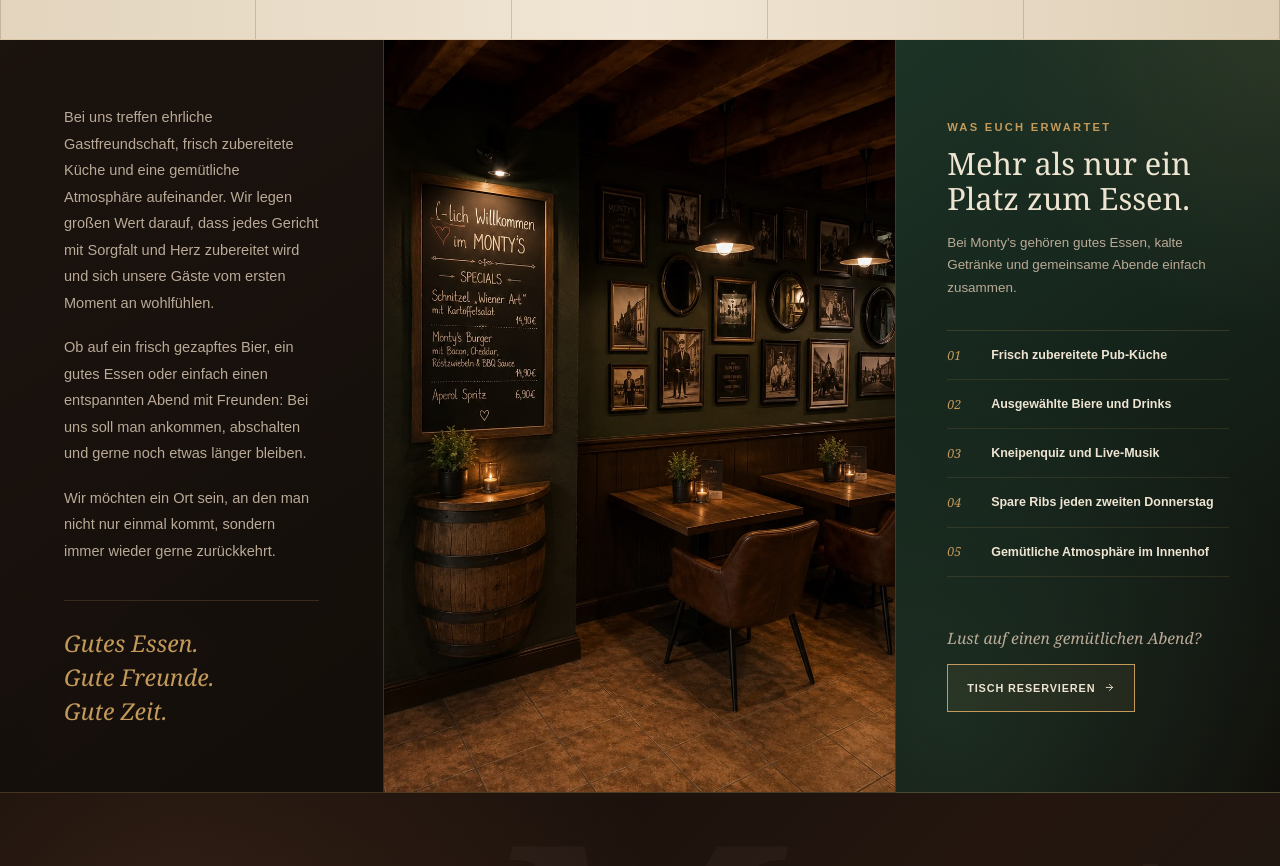
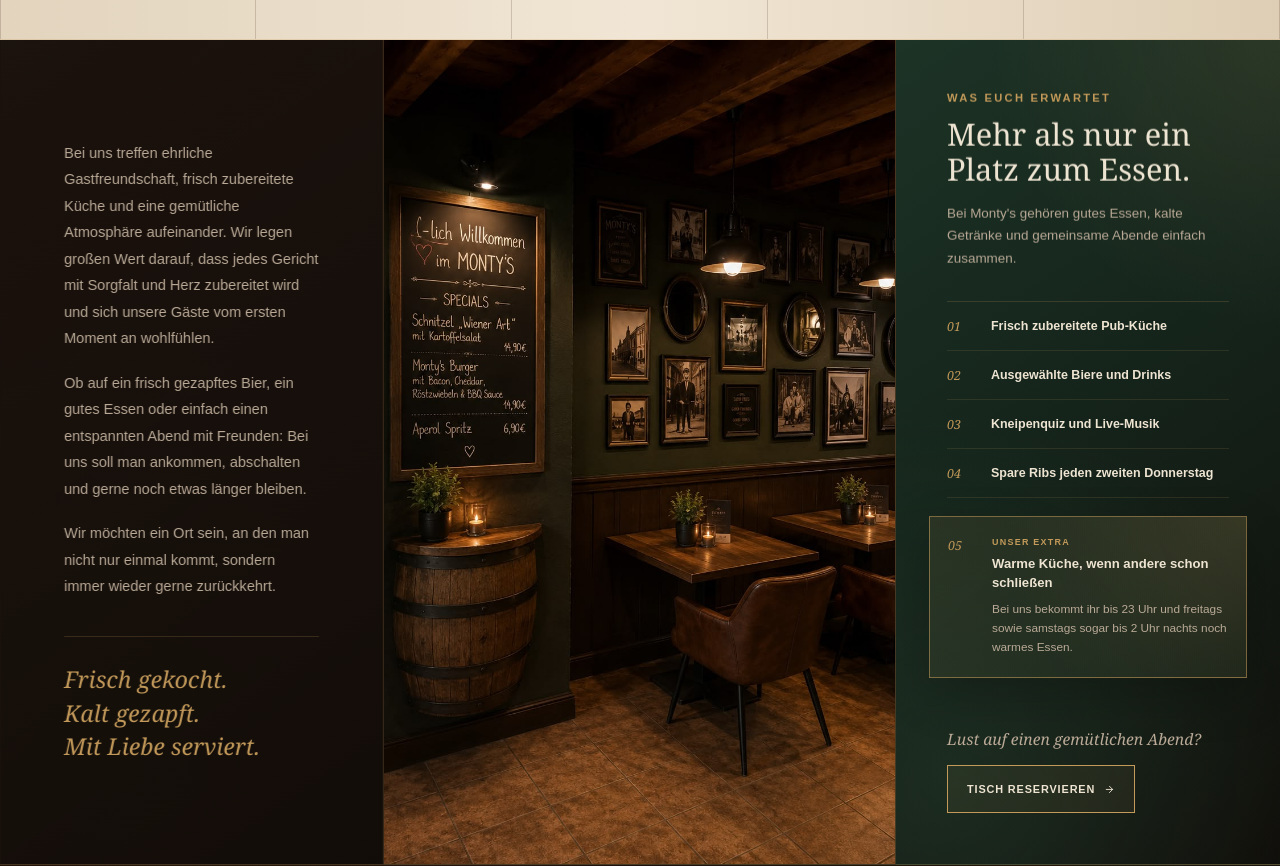
Before and after one commit to MamaTochterOnTour/montys-bar, a React (Vite) app: page / in a window 1280 px wide. Shown: the part 1020-1886 px from the top of the page. Built offline with nearby package versions, Linux system fonts and the light colour scheme.

Commit message:
Erster Entwurf 2

```diff
--- a/src/pages/Home.jsx
+++ b/src/pages/Home.jsx
@@ -5,6 +5,7 @@ import burgerImage from "../assets/images/food-burger.jpg";
 import ribsImage from "../assets/images/food-ribs.jpg";
 import heroImage from "../assets/images/hero.jpg";
 import atmosphereImage from "../assets/images/atmosphere.jpg";
+import { useEffect, useRef, useState } from "react";
 import { Link } from "react-router-dom";
 import {
   FiArrowRight,
@@ -111,6 +112,61 @@ function ImagePlaceholder({
   );
 }
 
+function Reveal({
+  children,
+  className = "",
+  direction = "up",
+  delay = 0,
+  stagger = false,
+  as: Tag = "div",
+}) {
+  const elementRef = useRef(null);
+  const [isVisible, setIsVisible] = useState(false);
+
+  useEffect(() => {
+    const element = elementRef.current;
+
+    if (!element) {
+      return undefined;
+    }
+
+    const observer = new IntersectionObserver(
+      ([entry]) => {
+        if (entry.isIntersecting) {
+          setIsVisible(true);
+          observer.unobserve(element);
+        }
+      },
+      {
+        threshold: 0.15,
+        rootMargin: "0px 0px -70px 0px",
+      }
+    );
+
+    observer.observe(element);
+
+    return () => observer.disconnect();
+  }, []);
+
+  return (
+    <Tag
+      ref={elementRef}
+      className={[
+        "reveal",
+        `reveal--${direction}`,
+        stagger ? "reveal--stagger" : "",
+        isVisible ? "is-visible" : "",
+        className,
+      ]
+        .filter(Boolean)
+        .join(" ")}
+      style={{ "--reveal-delay": `${delay}ms` }}
+    >
+      {children}
+    </Tag>
+  );
+}
+
 function Home() {
   return (
     <main className="home">
@@ -119,7 +175,7 @@ function Home() {
         <div className="home-hero__grain" />
 
         <div className="home-hero__container">
-          <div className="home-hero__content">
+          <div className="home-hero__content home-load-animation home-load-animation--left">
 
             <h1>
               Monty&apos;s
@@ -174,7 +230,7 @@ function Home() {
             </div>
           </div>
 
-          <div className="home-hero__visual">
+          <div className="home-hero__visual home-load-animation home-load-animation--right">
   <img
     src={heroImage}
     alt="Gemütlicher Innenbereich von Monty's Pub & Kitchen"
@@ -186,7 +242,10 @@ function Home() {
 
       {/* HIGHLIGHT-LEISTE */}
       <section className="home-highlights">
-        <div className="home-highlights__container">
+        <Reveal
+  className="home-highlights__container"
+  stagger
+>
   {highlights.map((highlight) => (
     <article
       className="home-highlight-card"
@@ -202,14 +261,17 @@ function Home() {
       </div>
     </article>
   ))}
-        </div>
+</Reveal>
       </section>
 
       {/* WILLKOMMEN */}
       <section className="home-welcome">
 
           <div className="home-welcome__layout">
-            <div className="home-welcome__text">
+            <Reveal
+  className="home-welcome__text"
+  direction="left"
+>
               <p>
                 Bei uns treffen ehrliche Gastfreundschaft, frisch zubereitete
                 Küche und eine gemütliche Atmosphäre aufeinander. Wir legen
@@ -230,22 +292,26 @@ function Home() {
               </p>
 
               <div className="home-welcome__quote">
-                <span>Gutes Essen.</span>
-                <span>Gute Freunde.</span>
-                <span>Gute Zeit.</span>
+                <span>Frisch gekocht.</span>
+                <span>Kalt gezapft.</span>
+                <span>Mit Liebe serviert.</span>
               </div>
-            </div>
+            </Reveal>
 
-            <div className="home-welcome__image-wrapper">
+            <Reveal
+  className="home-welcome__image-wrapper"
+  direction="up"
+  delay={100}
+>
   <img
     src={atmosphereImage}
     alt="Warme Pub-Atmosphäre bei Monty's"
     className="home-welcome__image"
   />
-</div>
+</Reveal>
 
        <aside className="home-welcome__panel">
-  <div className="home-welcome__panel-heading">
+  <Reveal className="home-welcome__panel-heading">
     <p className="home-eyebrow">
       Was euch erwartet
     </p>
@@ -258,9 +324,13 @@ function Home() {
       Bei Monty&apos;s gehören gutes Essen, kalte Getränke und
       gemeinsame Abende einfach zusammen.
     </p>
-  </div>
+  </Reveal>
 
-  <ul className="home-welcome__features">
+  <Reveal
+  as="ul"
+  className="home-welcome__features"
+  stagger
+>
   <li>
     <span>01</span>
     <strong>Frisch zubereitete Pub-Küche</strong>
@@ -280,14 +350,32 @@ function Home() {
     <span>04</span>
     <strong>Spare Ribs jeden zweiten Donnerstag</strong>
   </li>
+</Reveal>
 
-    <li>
+  <Reveal
+  className="home-welcome__special"
+  direction="right"
+  delay={250}
+>
   <span>05</span>
-      <strong>Gemütliche Atmosphäre im Innenhof</strong>
-    </li>
-  </ul>
 
-  <div className="home-welcome__panel-footer">
+  <div>
+    <small>Unser Extra</small>
+
+    <strong>
+      Warme Küche, wenn andere schon schließen
+    </strong>
+
+    <p>
+      Bei uns bekommt ihr bis 23 Uhr und freitags sowie samstags sogar bis 2 Uhr nachts noch warmes Essen.
+    </p>
+  </div>
+</Reveal>
+
+  <Reveal
+  className="home-welcome__panel-footer"
+  delay={200}
+>
   <p>
     Lust auf einen gemütlichen Abend?
   </p>
@@ -299,7 +387,7 @@ function Home() {
     Tisch reservieren
     <FiArrowRight />
   </Link>
-  </div>
+</Reveal>
 </aside>
           </div>
       </section>
@@ -312,7 +400,10 @@ function Home() {
 
   <div className="home-section-container">
     <div className="home-monty__layout">
-      <div className="home-monty__gallery">
+      <Reveal
+  className="home-monty__gallery"
+  direction="left"
+>
         <figure className="home-monty__image home-monty__image--main">
           <img
             src={montyImage}
@@ -345,9 +436,13 @@ function Home() {
           <span>Chef</span>
           <strong>des Hauses</strong>
         </div>
-      </div>
+      </Reveal>
 
-      <div className="home-monty__content">
+      <Reveal
+  className="home-monty__content"
+  direction="right"
+  delay={120}
+>
         <p className="home-eyebrow">
           Die Geschichte hinter unserem Namen
         </p>
@@ -382,7 +477,7 @@ function Home() {
           Montys Geschichte entdecken
           <FiArrowRight />
         </Link>
-      </div>
+      </Reveal>
     </div>
   </div>
 </section>
--- a/src/styles/home.css
+++ b/src/styles/home.css
@@ -579,6 +579,66 @@
   border-top: 1px solid rgba(195, 154, 90, 0.2);
 }
 
+.home-welcome__special {
+  position: relative;
+  z-index: 1;
+  margin: 18px -18px 0;
+padding: 20px 18px;
+
+  display: grid;
+  grid-template-columns: 32px minmax(0, 1fr);
+  align-items: flex-start;
+  gap: 12px;
+
+  overflow: hidden;
+  border: 1px solid rgba(195, 154, 90, 0.55);
+  background:
+    radial-gradient(
+      circle at 100% 0%,
+      rgba(195, 154, 90, 0.16),
+      transparent 15rem
+    ),
+    linear-gradient(
+      135deg,
+      rgba(195, 154, 90, 0.11),
+      rgba(44, 75, 56, 0.18)
+    );
+  box-shadow: 0 18px 45px rgba(0, 0, 0, 0.2);
+}
+
+.home-welcome__special > span {
+  color: var(--home-brass);
+  font-family: Georgia, "Times New Roman", serif;
+  font-size: 0.78rem;
+  font-style: italic;
+  line-height: 1.45;
+}
+
+.home-welcome__special small {
+  display: block;
+  margin-bottom: 7px;
+  color: var(--home-brass);
+  font-size: 0.56rem;
+  font-weight: 800;
+  letter-spacing: 0.14em;
+  text-transform: uppercase;
+}
+
+.home-welcome__special strong {
+  display: block;
+  color: var(--home-cream);
+  font-size: 0.82rem;
+  font-weight: 700;
+  line-height: 1.45;
+}
+
+.home-welcome__special p {
+  margin: 8px 0 0;
+  color: var(--home-muted);
+  font-size: 0.74rem;
+  line-height: 1.6;
+}
+
 .home-welcome__features li {
   min-width: 0;
   padding: 15px 0;
@@ -1888,3 +1948,122 @@ bottom: auto;
     font-size: 2.45rem;
   }
 }
+
+/* SCROLL-ANIMATIONEN */
+
+.reveal {
+  --reveal-delay: 0ms;
+
+  opacity: 0;
+  transition:
+    opacity 0.85s ease,
+    transform 0.85s cubic-bezier(0.22, 1, 0.36, 1);
+  transition-delay: var(--reveal-delay);
+  will-change: opacity, transform;
+}
+
+.reveal--up {
+  transform: translateY(42px);
+}
+
+.reveal--left {
+  transform: translateX(-48px);
+}
+
+.reveal--right {
+  transform: translateX(48px);
+}
+
+.reveal.is-visible {
+  opacity: 1;
+  transform: translate3d(0, 0, 0);
+}
+
+/* Elemente innerhalb eines Bereichs nacheinander anzeigen */
+
+.reveal--stagger > * {
+  opacity: 0;
+  transform: translateY(25px);
+  transition:
+    opacity 0.65s ease,
+    transform 0.65s cubic-bezier(0.22, 1, 0.36, 1);
+}
+
+.reveal--stagger.is-visible > * {
+  opacity: 1;
+  transform: translateY(0);
+}
+
+.reveal--stagger.is-visible > *:nth-child(1) {
+  transition-delay: 80ms;
+}
+
+.reveal--stagger.is-visible > *:nth-child(2) {
+  transition-delay: 160ms;
+}
+
+.reveal--stagger.is-visible > *:nth-child(3) {
+  transition-delay: 240ms;
+}
+
+.reveal--stagger.is-visible > *:nth-child(4) {
+  transition-delay: 320ms;
+}
+
+.reveal--stagger.is-visible > *:nth-child(5) {
+  transition-delay: 400ms;
+}
+
+/* HERO-ANIMATION BEIM ÖFFNEN */
+
+.home-load-animation {
+  opacity: 0;
+  animation-duration: 1s;
+  animation-timing-function: cubic-bezier(0.22, 1, 0.36, 1);
+  animation-fill-mode: forwards;
+}
+
+.home-load-animation--left {
+  animation-name: home-load-from-left;
+  animation-delay: 120ms;
+}
+
+.home-load-animation--right {
+  animation-name: home-load-from-right;
+  animation-delay: 280ms;
+}
+
+@keyframes home-load-from-left {
+  from {
+    opacity: 0;
+    transform: translateX(-45px);
+  }
+
+  to {
+    opacity: 1;
+    transform: translateX(0);
+  }
+}
+
+@keyframes home-load-from-right {
+  from {
+    opacity: 0;
+    transform: translateX(45px);
+  }
+
+  to {
+    opacity: 1;
+    transform: translateX(0);
+  }
+}
+
+@media (prefers-reduced-motion: reduce) {
+  .reveal,
+  .reveal--stagger > *,
+  .home-load-animation {
+    opacity: 1;
+    transform: none;
+    animation: none;
+    transition: none;
+  }
+}
```
Lines whose indentation alone changed are shown as unchanged.
